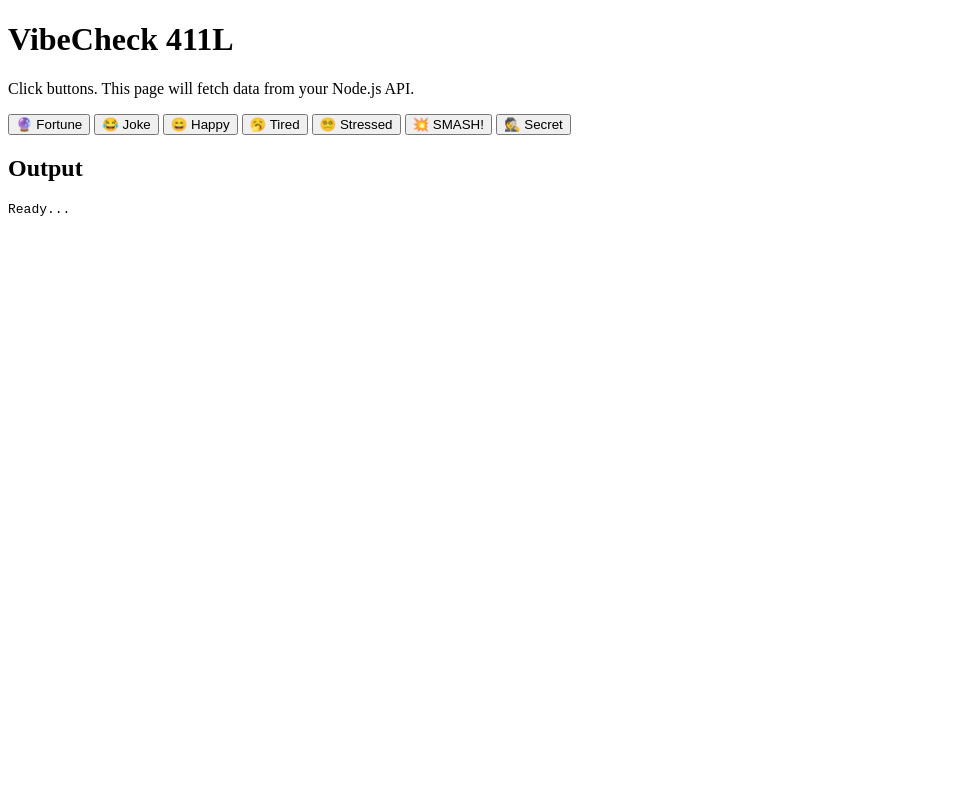
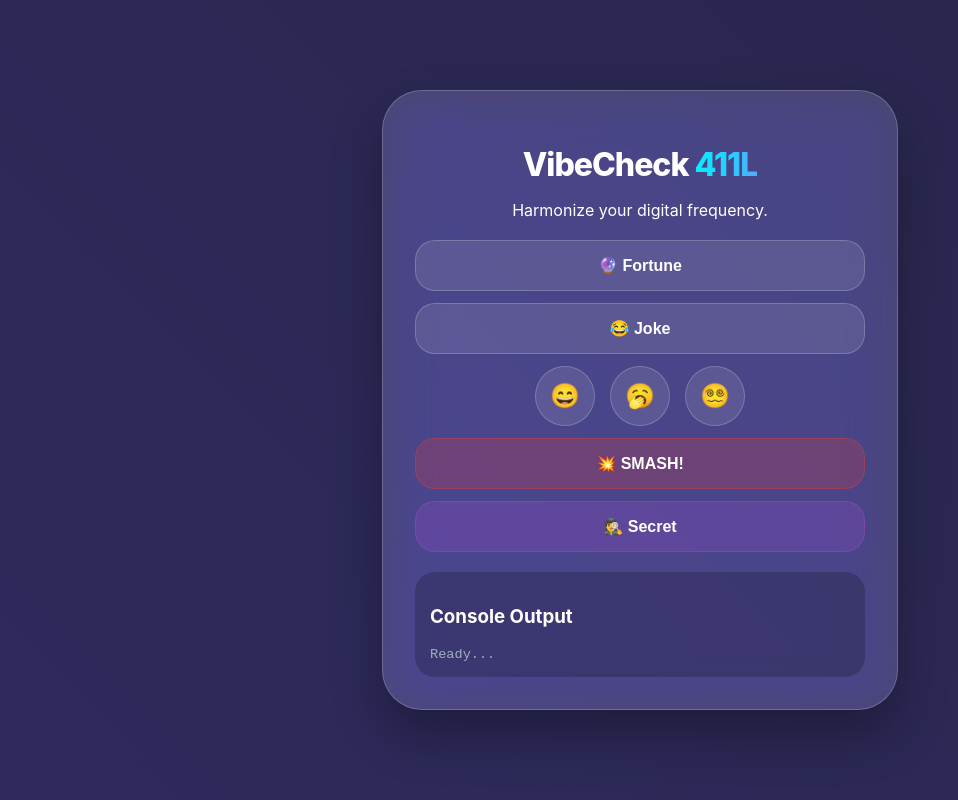
Before and after one commit to andreipogi3/VibeCheck-andrei, a plain HTML site: page frontend/index.html in a window 1280 px wide. Shown: the whole page, without its empty margins (0-958 px from the left). Drawn offline with Linux system fonts and the light colour scheme.

Commit message:
Added new design and style

```diff
--- a/frontend/index.html
+++ b/frontend/index.html
@@ -1,26 +1,39 @@
 <!doctype html>
-<html>
+<html lang="en">
 <head>
   <meta charset="utf-8" />
   <meta name="viewport" content="width=device-width, initial-scale=1" />
   <title>VibeCheck 411L</title>
+  <link rel="stylesheet" href="style.css">
 </head>
 <body>
-  <h1>VibeCheck 411L</h1>
-  <p>Click buttons. This page will fetch data from your Node.js API.</p>
+  <div class="liquid-bg"></div>
 
-  <div>
-    <button id="btnFortune">🔮 Fortune</button>
-    <button id="btnJoke">😂 Joke</button>
-    <button data-mood="happy" class="btnMood">😄 Happy</button>
-    <button data-mood="tired" class="btnMood">🥱 Tired</button>
-    <button data-mood="stressed" class="btnMood">😵‍💫 Stressed</button>
-    <button id="btnSmash">💥 SMASH!</button>
-    <button id="btnSecret">🕵️ Secret</button>
-  </div>
+  <main class="glass-card">
+    <header>
+      <h1>VibeCheck <span>411L</span></h1>
+      <p>Harmonize your digital frequency.</p>
+    </header>
 
-  <h2>Output</h2>
-  <pre id="out">Ready...</pre>
+    <section class="button-grid">
+      <button id="btnFortune" class="glass-btn"><span>🔮 Fortune</span></button>
+      <button id="btnJoke" class="glass-btn"><span>😂 Joke</span></button>
+
+      <div class="mood-row">
+        <button data-mood="happy" class="btnMood glass-btn circle">😄</button>
+        <button data-mood="tired" class="btnMood glass-btn circle">🥱</button>
+        <button data-mood="stressed" class="btnMood glass-btn circle">😵‍💫</button>
+      </div>
+
+      <button id="btnSmash" class="glass-btn accent-red"><span>💥 SMASH!</span></button>
+      <button id="btnSecret" class="glass-btn accent-purple"><span>🕵️ Secret</span></button>
+    </section>
+
+    <div class="output-container">
+      <h3>Console Output</h3>
+      <pre id="out">Ready...</pre>
+    </div>
+  </main>
 
   <script src="app.js"></script>
 </body>
--- /dev/null
+++ b/frontend/style.css
@@ -0,0 +1,133 @@
+:root {
+  --glass: rgba(255, 255, 255, 0.15);
+  --border: rgba(255, 255, 255, 0.2);
+  --text: #ffffff;
+  --accent: #00f2fe;
+}
+
+body {
+  margin: 0;
+  padding: 0;
+  font-family: -apple-system, BlinkMacSystemFont, "Segoe UI", Roboto, sans-serif;
+  background: #0f0c29;
+  height: 100vh;
+  display: flex;
+  align-items: center;
+  justify-content: center;
+  overflow: hidden;
+  color: var(--text);
+}
+
+/* Dynamic Mesh Background */
+.liquid-bg {
+  position: fixed;
+  top: 0;
+  left: 0;
+  width: 100%;
+  height: 100%;
+  z-index: -1;
+  background: linear-gradient(45deg, #0f0c29, #302b63, #24243e);
+  background-size: 400% 400%;
+  animation: liquidFlow 15s ease infinite;
+}
+
+@keyframes liquidFlow {
+  0% { background-position: 0% 50%; }
+  50% { background-position: 100% 50%; }
+  100% { background-position: 0% 50%; }
+}
+
+/* The Glass Container */
+.glass-card {
+  background: var(--glass);
+  backdrop-filter: blur(25px) saturate(180%);
+  -webkit-backdrop-filter: blur(25px) saturate(180%);
+  border: 1px solid var(--border);
+  border-radius: 40px;
+  padding: 2rem;
+  width: 90%;
+  max-width: 450px;
+  box-shadow: 0 25px 50px rgba(0,0,0,0.3);
+  text-align: center;
+}
+
+h1 {
+  font-weight: 800;
+  letter-spacing: -1px;
+  margin-bottom: 5px;
+}
+
+h1 span {
+  background: linear-gradient(to right, #00f2fe, #4facfe);
+  -webkit-background-clip: text;
+  -webkit-text-fill-color: transparent;
+}
+
+/* Liquid Buttons */
+.button-grid {
+  display: flex;
+  flex-direction: column;
+  gap: 12px;
+  margin: 20px 0;
+}
+
+.glass-btn {
+  background: rgba(255, 255, 255, 0.1);
+  border: 1px solid var(--border);
+  border-radius: 20px;
+  padding: 15px;
+  color: white;
+  font-size: 1rem;
+  font-weight: 600;
+  cursor: pointer;
+  transition: all 0.3s cubic-bezier(0.4, 0, 0.2, 1);
+  position: relative;
+  overflow: hidden;
+}
+
+.glass-btn:hover {
+  background: rgba(255, 255, 255, 0.2);
+  transform: translateY(-2px);
+  box-shadow: 0 10px 20px rgba(0,0,0,0.2);
+}
+
+.glass-btn:active {
+  transform: scale(0.95);
+}
+
+.mood-row {
+  display: flex;
+  justify-content: center;
+  gap: 15px;
+}
+
+.circle {
+  width: 60px;
+  height: 60px;
+  border-radius: 50%;
+  display: flex;
+  align-items: center;
+  justify-content: center;
+  font-size: 1.5rem;
+}
+
+/* Special Accents */
+.accent-red { background: rgba(255, 59, 48, 0.2); border-color: rgba(255, 59, 48, 0.3); }
+.accent-purple { background: rgba(175, 82, 222, 0.2); border-color: rgba(175, 82, 222, 0.3); }
+
+/* Output Area */
+.output-container {
+  margin-top: 20px;
+  background: rgba(0, 0, 0, 0.2);
+  border-radius: 20px;
+  padding: 15px;
+  text-align: left;
+}
+
+pre {
+  font-family: 'Fira Code', monospace;
+  font-size: 0.85rem;
+  color: #a0aec0;
+  white-space: pre-wrap;
+  margin: 0;
+}
```
